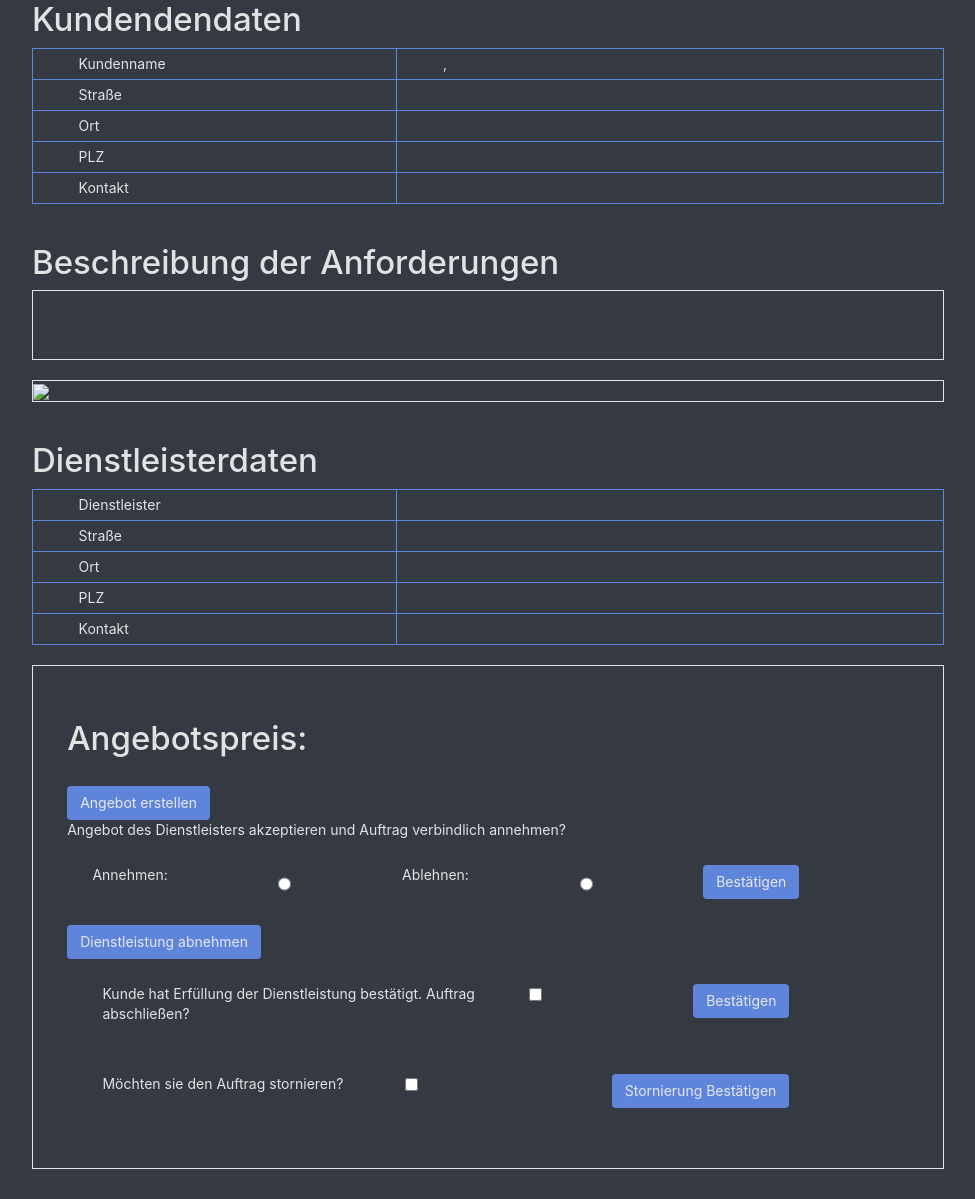
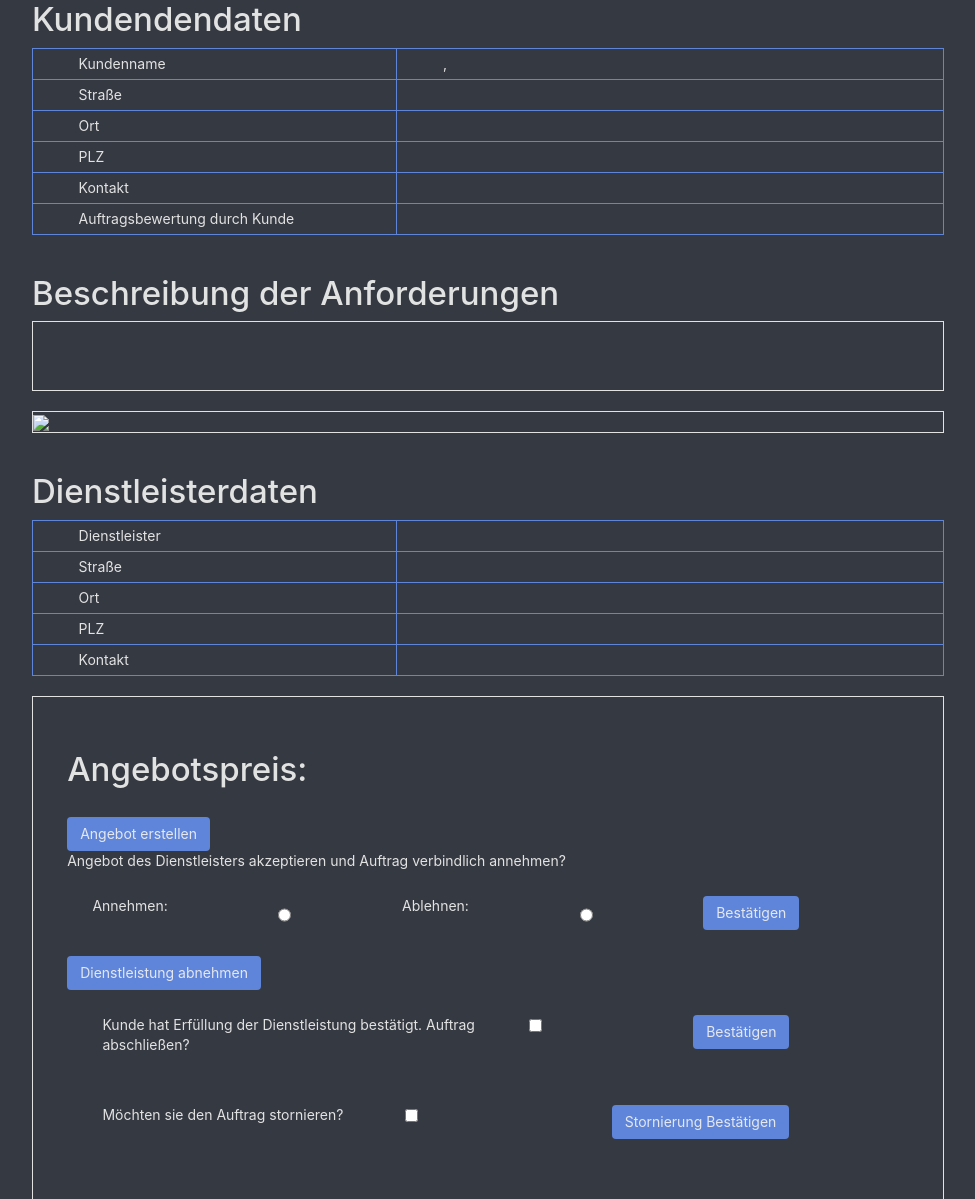
Before and after one commit to YannickMetz/Anwendungsprojekt, a Flask app: template app/templates/order-details.html in a window 1280 px wide. Shown: the part 336-1535 px from the top of the page, without its empty margins (38-1013 px from the left). Before the commit the page ends 1505 px from the top, so only its background shows below. Run offline with Flask 2, Linux system fonts and the light colour scheme; the template is opened without the code that fills it: values that come from a table or form of the project are taken from there, others are empty; some libraries are stand-ins or nearby versions.

Commit message:
individuelle bewertung im auftrag angezeigt

```diff
--- a/app/templates/order-details.html
+++ b/app/templates/order-details.html
@@ -74,6 +74,10 @@
         <tr>
             <td class="table-order-details-column-left">Kontakt</td>
             <td class="table-order-details-column-right">{{ service_order.customer_contact }}</td>
+        </tr>
+        <tr>
+            <td class="table-order-details-column-left">Auftragsbewertung durch Kunde</td>
+            <td class="table-order-details-column-right">{{ service_order.customer_rating }}</td>
         </tr>
     </table>
     <br>
--- a/app/views.py
+++ b/app/views.py
@@ -38,6 +38,12 @@ class ServiceOrder:
         self.service = Dienstleistung.query.where(Dienstleistung.dienstleistung_id == self.order_details.Dienstleistung_ID).first()
         self.customer_contact = User.query.where(User.id == self.customer.kunden_id).first().email
         self.service_provider_contact = User.query.where(User.id == self.service_provider.dienstleister_id).first().email
+
+        if Dienstleisterbewertung.query.where(Dienstleisterbewertung.auftrags_ID == order_id).first() != None:
+            self.customer_rating = Dienstleisterbewertung.query.where(Dienstleisterbewertung.auftrags_ID == order_id).first().d_bewertung
+        else:
+            self.customer_rating = " "
+
         if self.order_details.Preis != None:
             self.quoted_price = str("{:.2f}".format(self.order_details.Preis) + " €")
         else:
```
